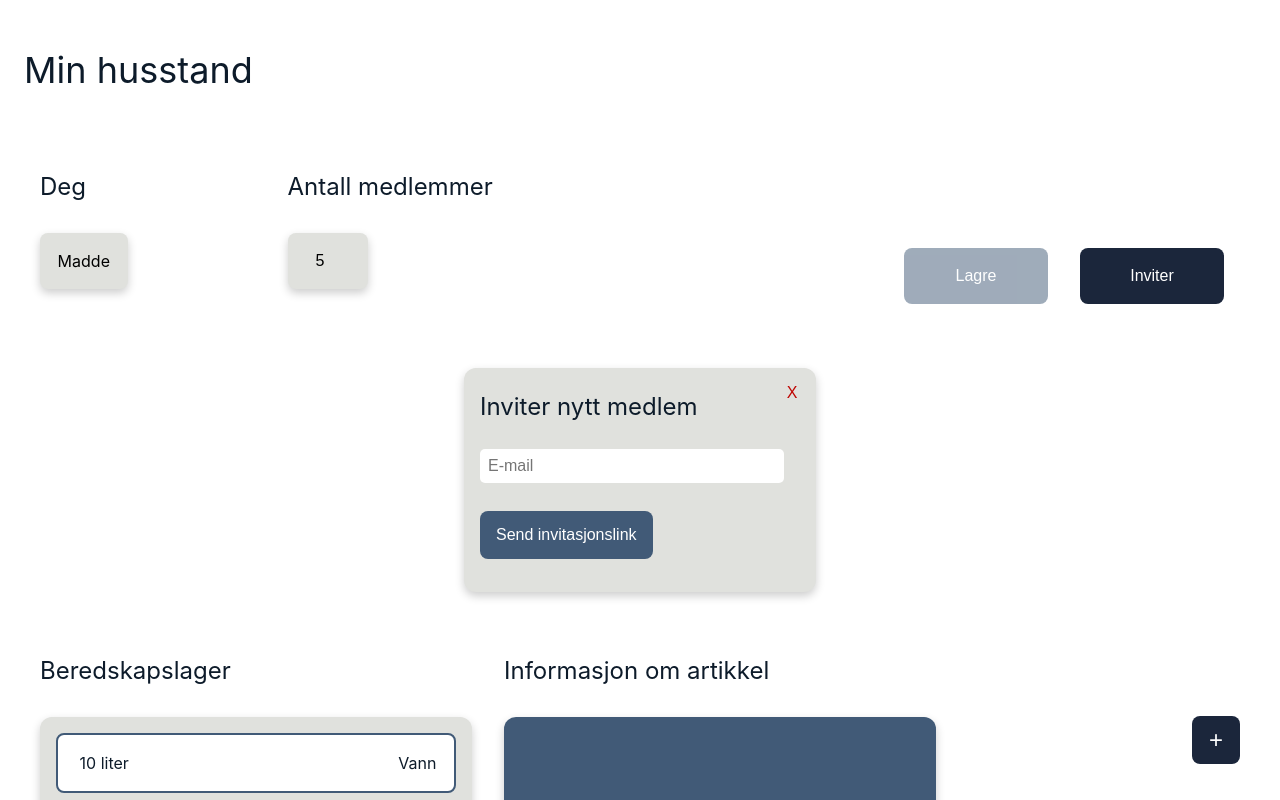
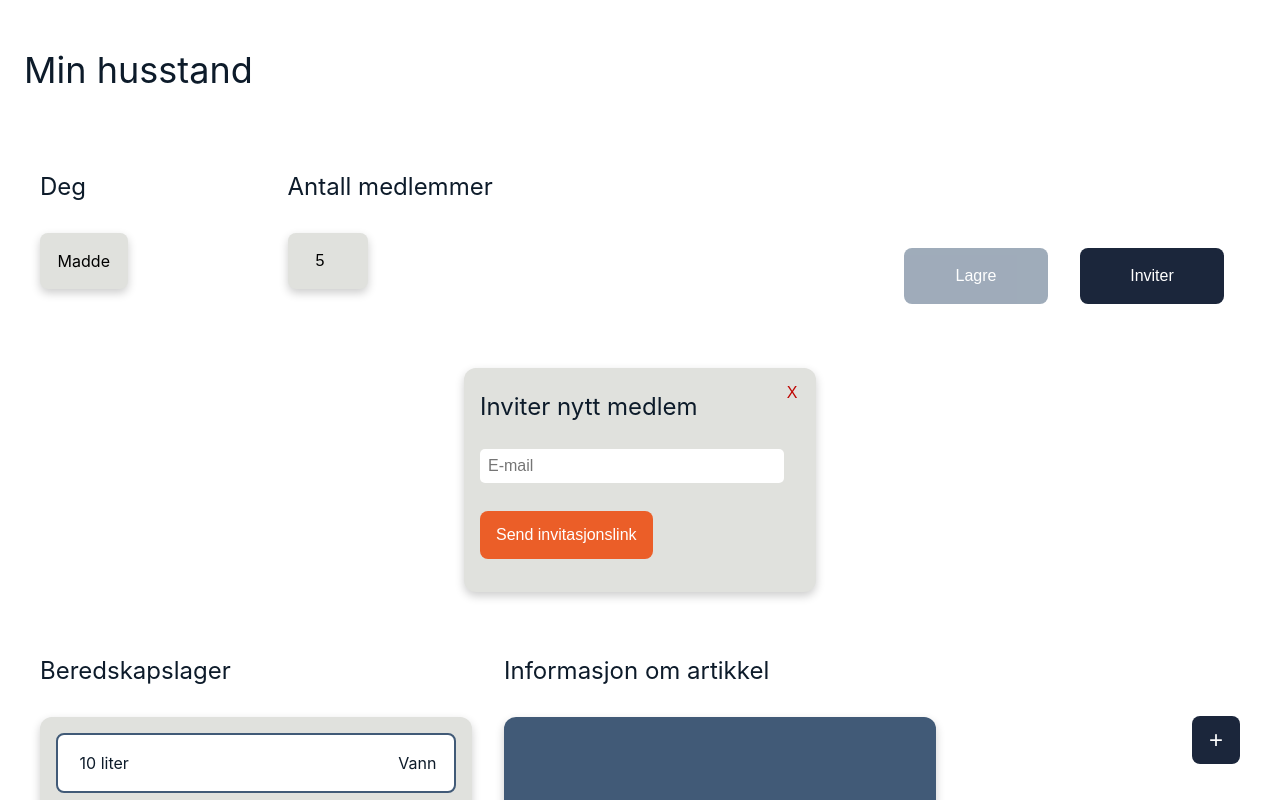
Before and after one commit to NTNU-IDI/scrum-project-2025-team11, a Vue app in the folder frontend/: page /household in a window 1280 px wide. Both pictures are taken after a click on the button "Inviter". Shown: the top 800 px of the page. Built offline with nearby package versions, Linux system fonts and the light colour scheme; the HTML template or start-up script is replaced by a standard one.

Commit message:
Change button color

```diff
--- a/frontend/src/components/household/NewItemComponent.vue
+++ b/frontend/src/components/household/NewItemComponent.vue
@@ -175,6 +175,7 @@ const handleKeydown = (event: KeyboardEvent, name: string) => {
     .dark-button {
         width: 10rem;
         height: 3rem;
+        background-color: var(--orange);
     }
 
     .cancel-button {
--- a/frontend/src/components/household/NewMemberComponent.vue
+++ b/frontend/src/components/household/NewMemberComponent.vue
@@ -76,7 +76,7 @@ const sendInvitationLink = () => {
     }
 
     #invite-button {
-        background-color: var(--light-blue);
+        background-color: var(--orange);
         width: auto;
     }
 
```
